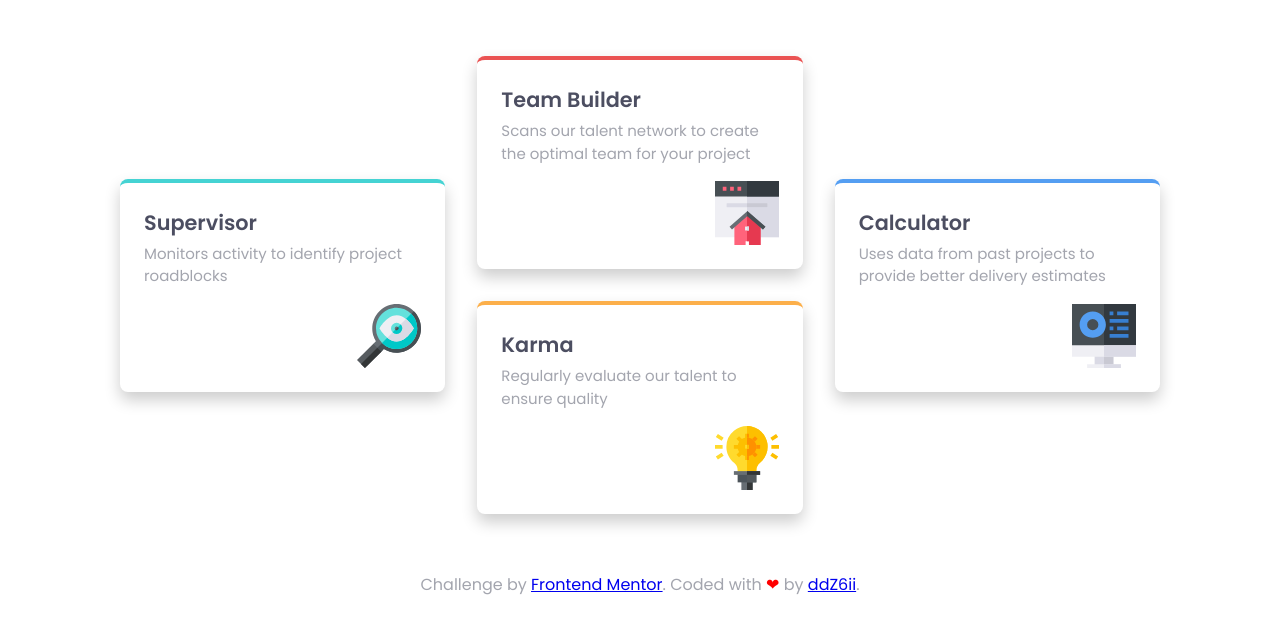
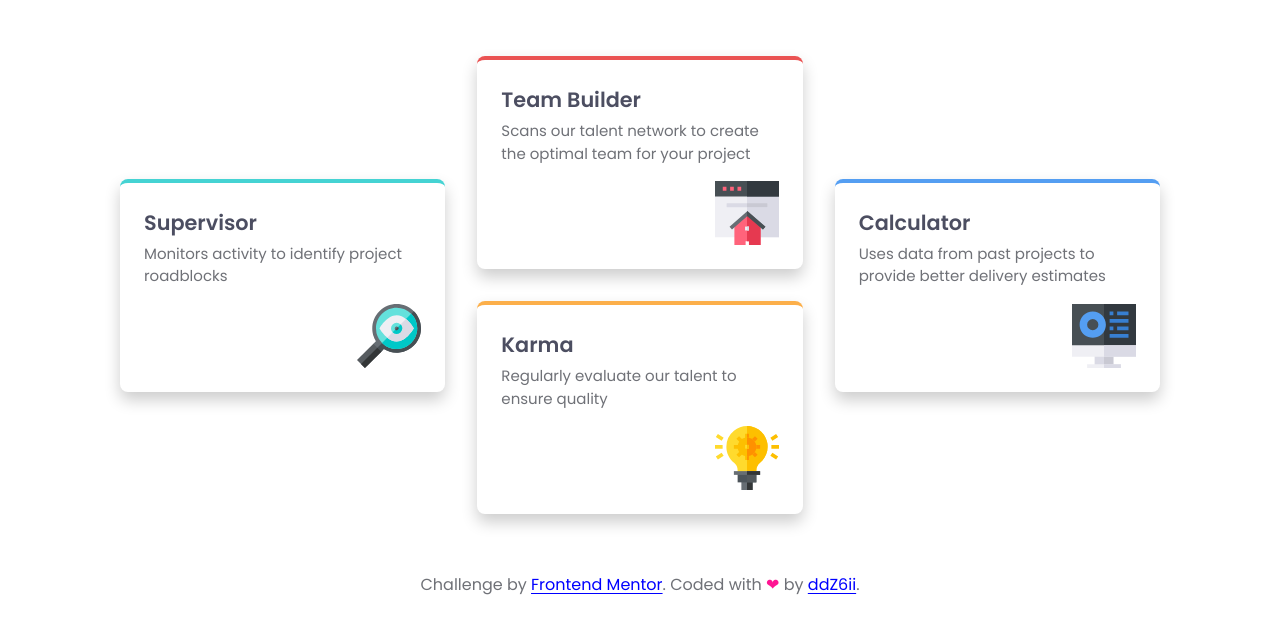
Before and after one commit to ddZ6ii/four-card-feature-section, a website built with Parcel: page src/index.html in a window 1280 px wide. Shown: the part 173-800 px from the top of the page. Built offline with nearby package versions, Linux system fonts and the light colour scheme.

Commit message:
♿️ Improve accessibility
Details:
 - improve html semantics by changing cards layout into a list
 - add images initial dimensions
 - add title atrribute to links for a better description
 - remove links target attribute (W3C recommendations)
 - enhance color contrast ratio (WCAG AA as the minimum level)
 - improve styling for links accessibility (add text decoration, different styling for the states with enough contrast)

```diff
--- a/package.json
+++ b/package.json
@@ -1,6 +1,6 @@
 {
   "name": "four-card-feature-section-master",
-  "version": "1.0.0",
+  "version": "1.1",
   "source": "src/index.html",
   "repository": "git@github.com:ddZ6ii/four-card-feature-section-master.git",
   "author": "Denis Dezest <denis.dezest@gmail.com>",
--- a/src/index.html
+++ b/src/index.html
@@ -37,44 +37,64 @@
     <main>
       <!-- Wrapper is used to control the max-width of its content -->
       <div class="wrapper">
-        <div class="cards-layout">
-          <div class="card" id="supervisor">
+        <ul class="cards-layout">
+          <li class="card" id="supervisor">
             <h2>Supervisor</h2>
             <p>Monitors activity to identify project roadblocks</p>
-            <img src="assets/img/icon-supervisor.svg" alt="decoration" />
-          </div>
-          <div class="card" id="team-builder">
+            <img
+              src="assets/img/icon-supervisor.svg"
+              alt=""
+              width="64"
+              height="64" />
+          </li>
+          <li class="card" id="team-builder">
             <h2>Team Builder</h2>
             <p>
               Scans our talent network to create the optimal team for your
               project
             </p>
-            <img src="assets/img/icon-team-builder.svg" alt="decoration" />
-          </div>
-          <div class="card" id="karma">
+            <img
+              src="assets/img/icon-team-builder.svg"
+              alt=""
+              width="64"
+              height="64" />
+          </li>
+          <li class="card" id="karma">
             <h2>Karma</h2>
             <p>Regularly evaluate our talent to ensure quality</p>
-            <img src="assets/img/icon-karma.svg" alt="decoration" />
-          </div>
-          <div class="card" id="calculator">
+            <img
+              src="assets/img/icon-karma.svg"
+              alt=""
+              width="64"
+              height="64" />
+          </li>
+          <li class="card" id="calculator">
             <h2>Calculator</h2>
             <p>
               Uses data from past projects to provide better delivery estimates
             </p>
-            <img src="assets/img/icon-calculator.svg" alt="decoration" />
-          </div>
-        </div>
+            <img
+              src="assets/img/icon-calculator.svg"
+              alt=""
+              width="64"
+              height="64" />
+          </li>
+        </ul>
       </div>
     </main>
 
     <footer>
       <div class="wrapper narrow">
-        <p class="attribution">
+        <p>
           Challenge by
-          <a href="https://www.frontendmentor.io?ref=challenge" target="_blank"
+          <a
+            href="https://www.frontendmentor.io?ref=challenge"
+            title="Visit the website"
             >Frontend Mentor</a
           >. Coded with <span>❤</span> by
-          <a href="https://github.com/ddZ6ii" target="_blank">ddZ6ii</a>.
+          <a href="https://github.com/ddZ6ii" title="Visit Github profile"
+            >ddZ6ii</a
+          >.
         </p>
       </div>
     </footer>
--- a/src/style.css
+++ b/src/style.css
@@ -12,13 +12,13 @@
   --fw-regular: 400;
   --fw-bold: 600;
 
-  --primary-red: hsl(0, 78%, 62%);
-  --primary-cyan: hsl(180, 62%, 55%);
-  --primary-orange: hsl(34, 97%, 64%);
-  --primary-blue: hsl(212, 86%, 64%);
-  --neutral-dark-blue: hsl(234, 12%, 34%);
-  --neutral-gray: hsl(229, 6%, 66%);
-  --neutral-light-gray: hsl(0, 0%, 98%);
+  --primary-red: #ea5353;
+  --primary-cyan: #45d3d3;
+  --primary-orange: #fcaf4a;
+  --primary-blue: #549ef2;
+  --neutral-dark-blue: #4c4e61;
+  --neutral-gray: #6f7177;
+  --neutral-light-gray: #fafafa;
 
   --spacing-sm: calc(var(--spacing-base) / 2);
   --spacing-base: 2rem;
@@ -45,7 +45,7 @@ body {
 }
 
 footer span {
-  color: red;
+  color: deeppink;
 }
 
 h1 {
@@ -64,9 +64,37 @@ p {
   font-size: var(--fs-md);
 }
 
+/* The order of styling rules for links matters */
+a,
+a:link {
+  text-underline-offset: 0.2em;
+  color: blue;
+  /* outline: none; */
+}
+a:visited {
+  color: purple;
+}
+a:focus-visible {
+  outline-color: blue;
+  outline-offset: 0.1em;
+  text-decoration: none;
+}
+a:hover {
+  font-weight: bold;
+  text-decoration-thickness: 2px;
+}
+a:active {
+  color: red;
+  text-decoration: none;
+}
+
 img {
   max-width: 100%;
   display: block;
+}
+
+ul {
+  list-style-type: none;
 }
 
 .wrapper {
@@ -113,7 +141,6 @@ footer .wrapper.narrow {
 
 .card img {
   margin: var(--spacing-sm) 0 0 auto;
-  display: block;
 }
 
 #supervisor {
```
